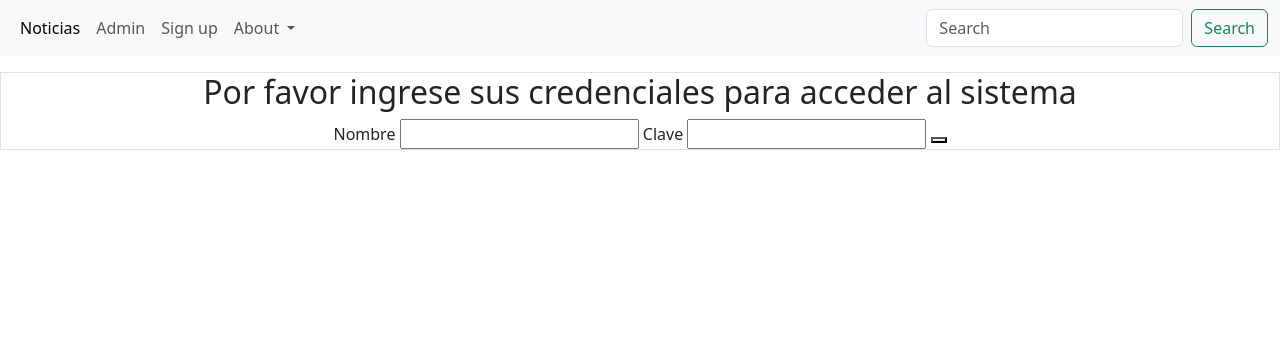
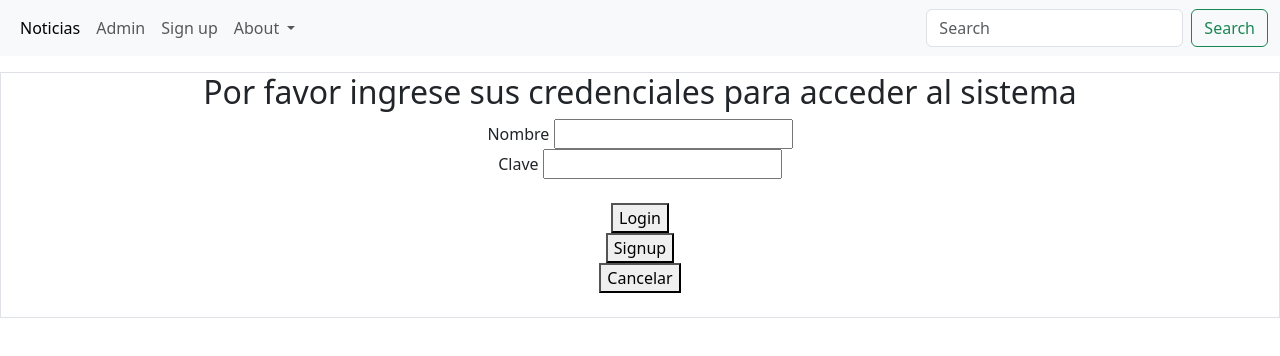
Before and after one commit to Arekkasu/Parcial-Web, a plain HTML site: page src/admin.html in a window 1280 px wide. Drawn offline with Linux system fonts and the light colour scheme.

Commit message:
Login a medias :')

```diff
--- /dev/null
+++ b/scripts/login.js
@@ -0,0 +1,12 @@
+const d = document;
+
+
+$buttonLogin= d.querySelector("#login")
+
+$buttonLogin.addEventListener('click', (e) => {
+    e.preventDefault()
+    const $inputUser = d.querySelector("#user").value
+    const $inputpass = d.querySelector("#pass").value
+
+    console.log("usuario: " + $inputUser, "clave: " + $inputpass)
+})
--- a/src/admin.html
+++ b/src/admin.html
@@ -7,7 +7,7 @@
     <title>Document</title>
     <!--ESTILOS PROPIOS-->
     <link rel="stylesheet" href="../styles/style.css">
-    <script src="../scripts/about.js" defer></script>
+    <script src="../scripts/login.js" defer></script>
     <!--BOOTRAP-->
     <link rel="stylesheet" href="../styles/bootstrap.css">
     <script src="../scripts/bootstrap.bundle.js" defer></script>
@@ -68,12 +68,26 @@
     <section class="container-fluid text-center mt-3 border">
         <div class="row">
         <h2>Por favor ingrese sus credenciales para acceder al sistema</h2>
-        <form id="formulario" method="post">
+        <form id="login-form" method="post">
             <label>Nombre</label>
-            <input name="nombre" id="nombre" >
+            <input name="nombre" id="user" ><br>
             <label>Clave</label>
-            <input name="clave" id="clave" >
-            <button></button>
+            <input name="clave" id="pass" ><br>
+            <div class="container"><br>
+                <div class="row">
+                    <div class="col">
+                        <button id="login" >Login</button>
+                    </div>
+                    </div>
+                    <div class="col">
+                        <button id="signup">Signup</button>
+                    </div>
+                    <div class="col">
+                        <button id="inicio">Cancelar</button>
+                    </div>
+                </div>
+            </div>
+            <br>
         </form>
 
         </div>
```
